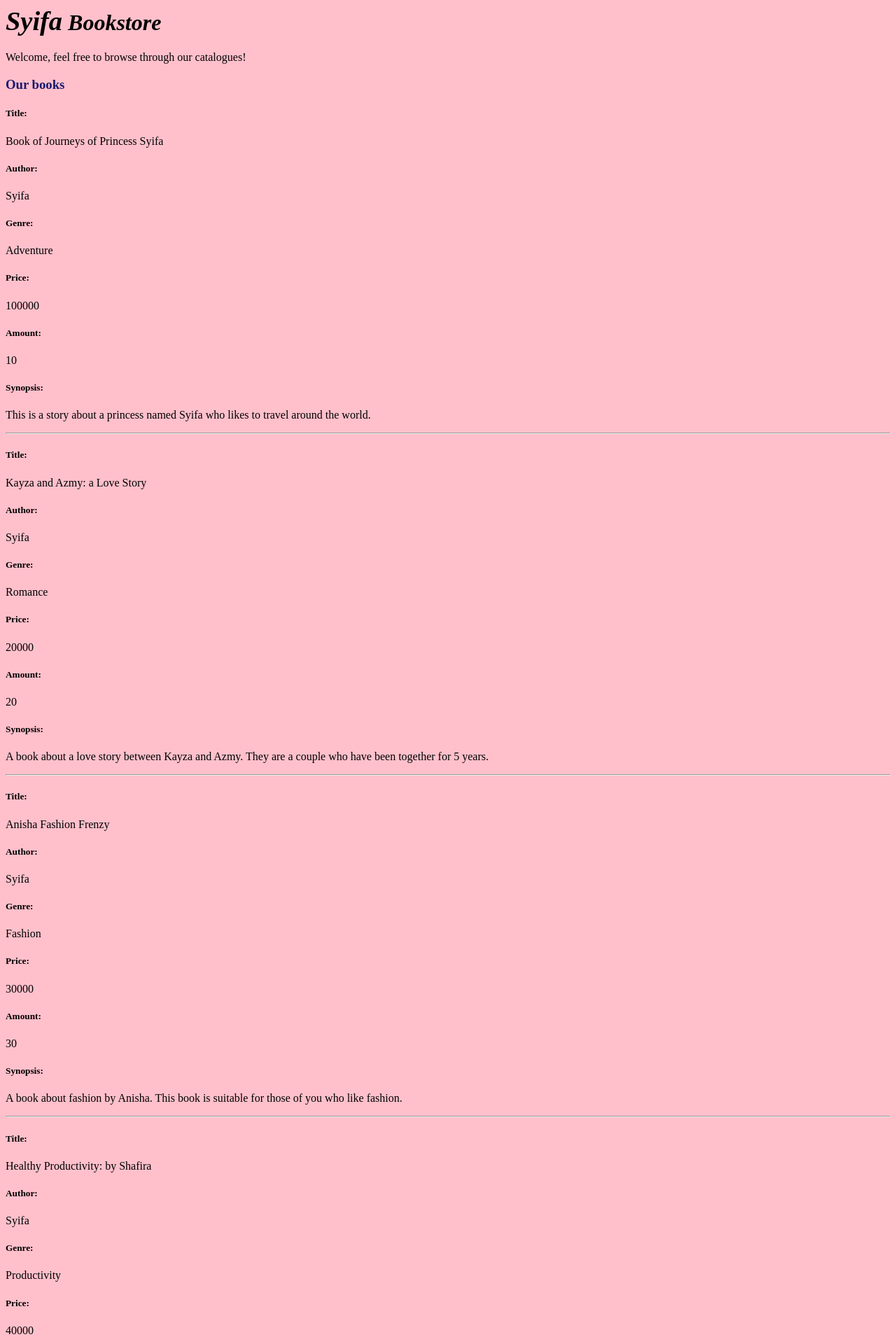
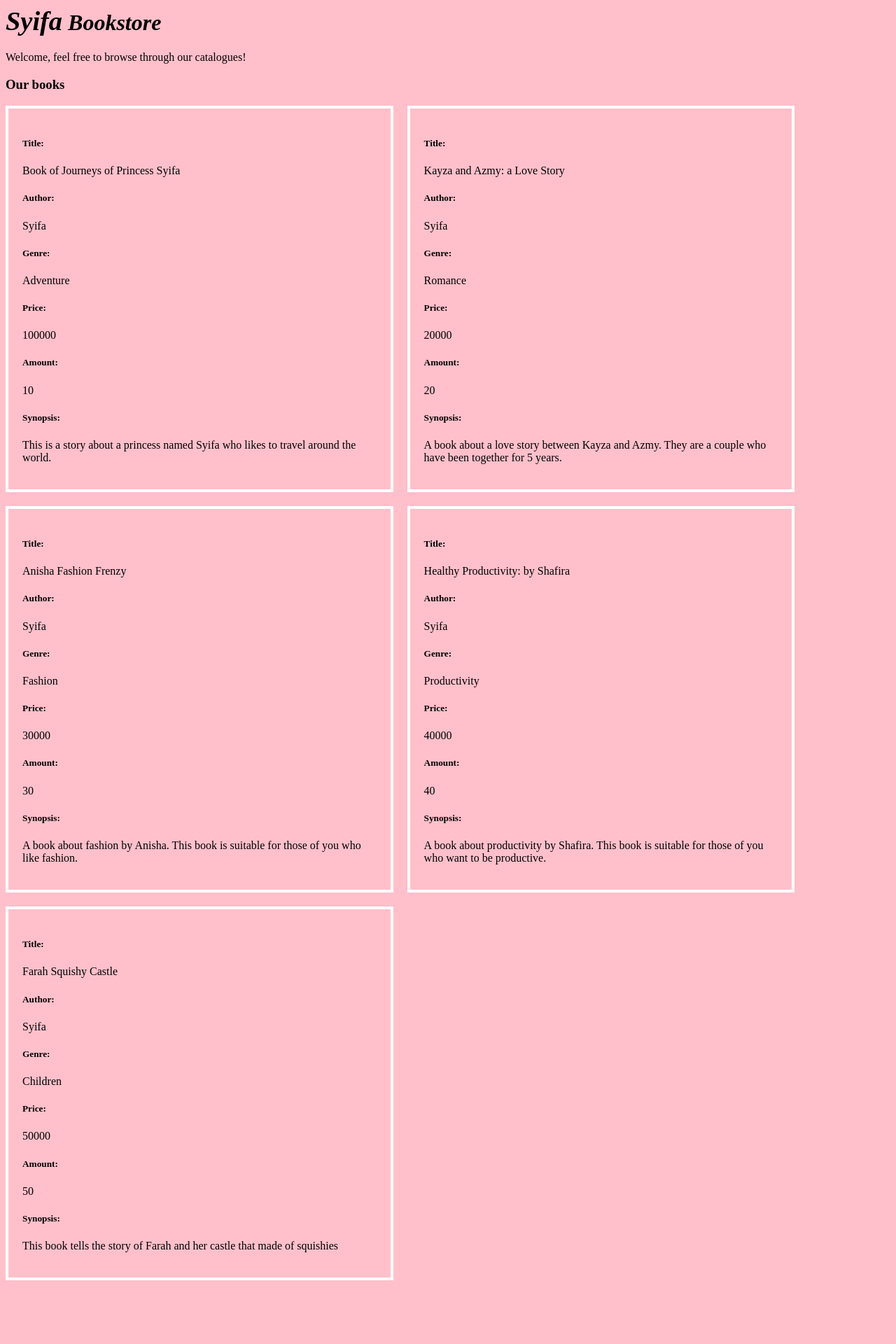
Before and after one commit to syifamahira/bookstore, a Django app: page / in a window 1280 px wide. Shown: the top 1920 px of the page at 70% size. After the commit the page ends 1829 px from the top, so only its background shows below. Run offline with Django 4.2, Linux system fonts and the light colour scheme.

Commit message:
updated main.html

```diff
--- a/main/templates/main.html
+++ b/main/templates/main.html
@@ -1,6 +1,24 @@
 <html>
 <head>
     <title>Syifa Bookstore</title>
+    <style>
+        .book-list {
+            display: flex;
+            flex-wrap: wrap;
+            gap: 20px;
+        }
+
+        .book-box {
+            border: 4px solid #ffffff;
+            padding: 20px;
+            width: 40%;
+        }
+
+        .book-image {
+            max-width: 100%;
+            height: auto;
+        }
+    </style>
 </head>
 <body style="background-color: pink;">
 
@@ -8,9 +26,13 @@
 
 <p style="color: black;">Welcome, feel free to browse through our catalogues!</p>
 
-<h3 style="color: midnightblue">Our books</h3>
+<h3 style="color: midnightblue\">Our books</h3>
 
+<div class="book-list">
     {% for book in books %}
+    <div class="book-box">
+
+
         <h5>Title:</h5>
         <p>{{ book.title }}</p>
 
@@ -28,11 +50,9 @@
 
         <h5>Synopsis:</h5>
         <p>{{ book.synopsis }}</p>
-
-    {% if not forloop.last %}
-        <hr>
-    {% endif %}
+    </div>
     {% endfor %}
+</div>
 
 </body>
 </html>
```
Lines whose indentation alone changed are shown as unchanged.
